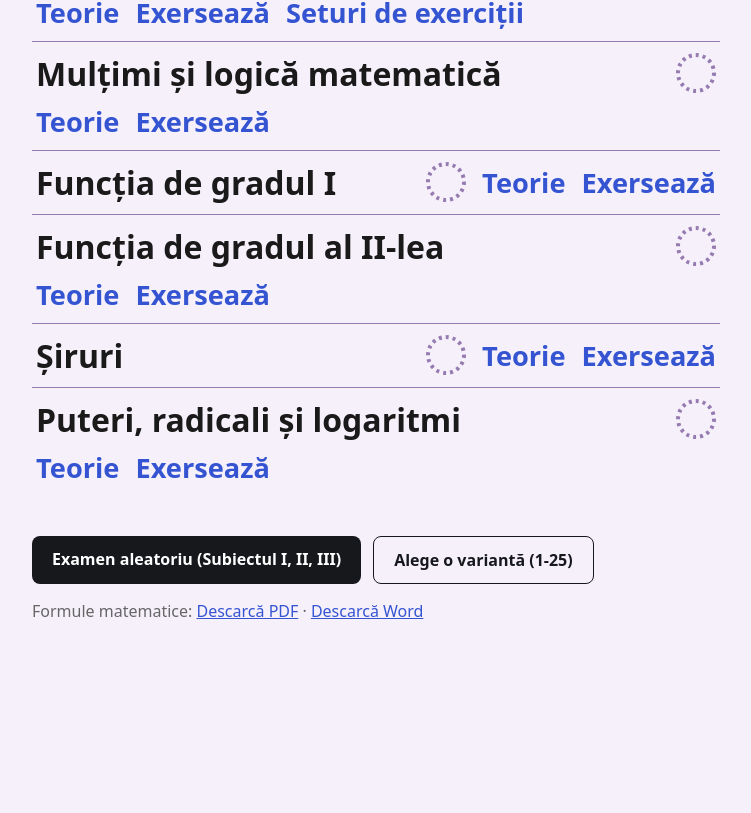
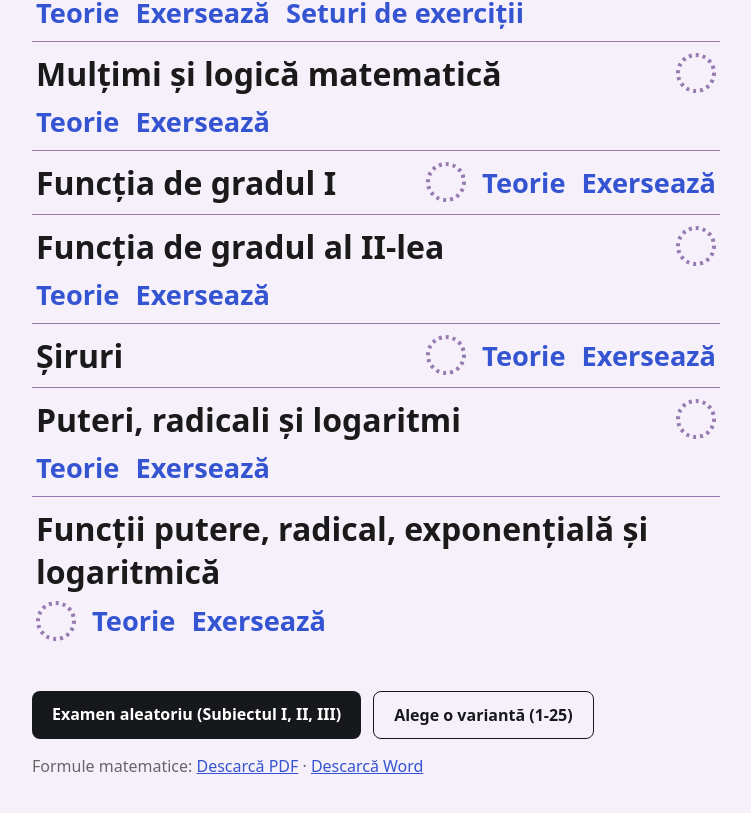
Before and after one commit to iargintaru-del/bacmate, a React (Vite) app: page / in a window 1280 px wide. Shown: the part 1204-2017 px from the top of the page, without its empty margins (264-1015 px from the left). Before the commit the page ends 1906 px from the top, so only its background shows below. Built offline with nearby package versions, Linux system fonts and the light colour scheme.

Commit message:
Add Funcții putere, radical, exponențială și logaritmică chapter (theory + exercises)

```diff
--- a/src/data/index.ts
+++ b/src/data/index.ts
@@ -10,6 +10,7 @@ import { functiaGradul1Exercises } from "./questions/functiaGradul1";
 import { functiaGradul2Exercises } from "./questions/functiaGradul2";
 import { siruriExercises } from "./questions/siruri";
 import { puteriRadicaliLogaritmiExercises } from "./questions/puteriRadicaliLogaritmi";
+import { functiiExponentialeLogaritmiceExercises } from "./questions/functiiExponentialeLogaritmice";
 import { combinatoricaExercises } from "./questions/combinatorica";
 import { combinatoricaSetExercises } from "./questions/combinatoricaSets";
 import { matriceExercises } from "./questions/matrice";
@@ -45,6 +46,7 @@ export const TOPICS: Topic[] = [
   "functia-gradul-2",
   "siruri",
   "puteri-radicali-logaritmi",
+  "functii-exponentiale-logaritmice",
 ];
 
 export const TOPIC_LABELS: Record<Topic, string> = {
@@ -63,6 +65,7 @@ export const TOPIC_LABELS: Record<Topic, string> = {
   "functia-gradul-2": "Funcția de gradul al II-lea",
   siruri: "Șiruri",
   "puteri-radicali-logaritmi": "Puteri, radicali și logaritmi",
+  "functii-exponentiale-logaritmice": "Funcții putere, radical, exponențială și logaritmică",
 };
 
 export const ALL_EXERCISES: Exercise[] = [
@@ -91,6 +94,7 @@ export const ALL_EXERCISES: Exercise[] = [
   ...functiaGradul2Exercises,
   ...siruriExercises,
   ...puteriRadicaliLogaritmiExercises,
+  ...functiiExponentialeLogaritmiceExercises,
 ];
 
 export const ALL_PROBLEMS: Problem[] = [
--- /dev/null
+++ b/src/data/questions/functiiExponentialeLogaritmice.ts
@@ -0,0 +1,102 @@
+import type { Exercise } from "../../types";
+
+export const functiiExponentialeLogaritmiceExercises: Exercise[] = [
+  {
+    id: "fe-1",
+    topic: "functii-exponentiale-logaritmice",
+    type: "input",
+    points: 6,
+    prompt: "Rezolvați ecuația $3^{x-1}=27$ și scrieți valoarea lui $x$.",
+    correctAnswer: "4",
+    explanation: [
+      "Scriem $27$ ca putere a lui $3$: $27=3^3$.",
+      "Ecuația devine $3^{x-1}=3^3$.",
+      "Folosind injectivitatea: $x-1=3 \\Rightarrow x=4$.",
+    ],
+  },
+  {
+    id: "fe-2",
+    topic: "functii-exponentiale-logaritmice",
+    type: "mcq",
+    points: 6,
+    prompt: "Funcția $f(x)=\\left(\\dfrac12\\right)^x$ este:",
+    options: [
+      "strict descrescătoare pe $\\mathbb{R}$",
+      "strict crescătoare pe $\\mathbb{R}$",
+      "constantă",
+      "definită doar pentru $x>0$",
+    ],
+    correctAnswer: "strict descrescătoare pe $\\mathbb{R}$",
+    explanation: [
+      "Baza este $a=\\dfrac12$, cu $0<a<1$.",
+      "Pentru $0<a<1$, funcția exponențială este strict descrescătoare pe $\\mathbb{R}$.",
+    ],
+  },
+  {
+    id: "fe-3",
+    topic: "functii-exponentiale-logaritmice",
+    type: "input",
+    points: 6,
+    prompt: "Rezolvați ecuația $\\log_5(2x-1)=1$ și scrieți valoarea lui $x$.",
+    correctAnswer: "3",
+    explanation: [
+      "Punem condiția $2x-1>0$.",
+      "Scriem ecuația echivalentă: $2x-1=5^1=5$.",
+      "Rezolvăm: $2x=6 \\Rightarrow x=3$, care verifică condiția.",
+    ],
+  },
+  {
+    id: "fe-4",
+    topic: "functii-exponentiale-logaritmice",
+    type: "mcq",
+    points: 6,
+    prompt: "Graficul funcției exponențiale $f(x)=a^x$ (cu $a>0$, $a\\neq1$) trece prin punctul:",
+    options: ["$(0,1)$", "$(1,0)$", "$(0,0)$", "$(1,1)$"],
+    correctAnswer: "$(0,1)$",
+    explanation: [
+      "Pentru orice bază $a>0$, avem $a^0=1$.",
+      "Deci graficul trece prin punctul $(0,1)$.",
+    ],
+  },
+  {
+    id: "fe-5",
+    topic: "functii-exponentiale-logaritmice",
+    type: "input",
+    points: 6,
+    prompt: "Rezolvați ecuația $9^x-4\\cdot3^x+3=0$, notând $t=3^x$; scrieți soluția mai mare pentru $x$.",
+    correctAnswer: "1",
+    explanation: [
+      "Notăm $t=3^x$, $t>0$; cum $9^x=(3^x)^2$, ecuația devine $t^2-4t+3=0$.",
+      "Rezolvăm: $\\Delta=16-12=4$, $t_{1,2}=\\dfrac{4\\pm2}{2}$, deci $t_1=3$ și $t_2=1$.",
+      "Din $3^x=3$ obținem $x=1$; din $3^x=1$ obținem $x=0$.",
+      "Soluția mai mare este $x=1$.",
+    ],
+  },
+  {
+    id: "fe-6",
+    topic: "functii-exponentiale-logaritmice",
+    type: "mcq",
+    points: 6,
+    prompt: "Care dintre funcțiile următoare este inversa funcției $f(x)=2^x$?",
+    options: ["$g(x)=\\log_2 x$", "$g(x)=x^2$", "$g(x)=\\dfrac{1}{2^x}$", "$g(x)=2^{-x}$"],
+    correctAnswer: "$g(x)=\\log_2 x$",
+    explanation: [
+      "Funcția logaritmică în baza $2$ este inversa funcției exponențiale cu aceeași bază.",
+      "Deci inversa lui $f(x)=2^x$ este $g(x)=\\log_2 x$.",
+    ],
+  },
+  {
+    id: "fe-7",
+    topic: "functii-exponentiale-logaritmice",
+    type: "input",
+    points: 6,
+    prompt: "Rezolvați ecuația $\\log_2(x)+\\log_2(x-2)=3$ (cu $x>2$) și scrieți valoarea lui $x$.",
+    correctAnswer: "4",
+    explanation: [
+      "Aplicăm proprietatea $\\log_a m+\\log_a n=\\log_a(mn)$: $\\log_2\\left(x(x-2)\\right)=3$.",
+      "Scriem ecuația echivalentă: $x(x-2)=2^3=8$, adică $x^2-2x-8=0$.",
+      "Rezolvăm: $\\Delta=4+32=36$, $x_{1,2}=\\dfrac{2\\pm6}{2}$, deci $x_1=4$ și $x_2=-2$.",
+      "Cum $x>2$, soluția este $x=4$.",
+    ],
+  },
+];
--- /dev/null
+++ b/src/data/theory/functiiExponentialeLogaritmice.ts
@@ -0,0 +1,88 @@
+import type { TheorySection } from "../../types";
+
+export const functiiExponentialeLogaritmiceTheory: TheorySection = {
+  topic: "functii-exponentiale-logaritmice",
+  title: "Funcții putere, radical, exponențială și logaritmică",
+  concepts: [
+    {
+      heading: "Funcția putere și funcția radical",
+      body: [
+        "Funcția putere este $f:\\mathbb{R}\\to\\mathbb{R}$, $f(x)=x^n$, cu $n\\in\\mathbb{N}$, $n\\ge2$.",
+        "Funcția radical este $f:D\\to\\mathbb{R}$, $f(x)=\\sqrt[n]{x}$, cu $n\\ge2$; domeniul este $D=[0,+\\infty)$ pentru $n$ par și $D=\\mathbb{R}$ pentru $n$ impar.",
+      ],
+    },
+    {
+      heading: "Funcția exponențială",
+      body: [
+        "Funcția exponențială este $f:\\mathbb{R}\\to(0,+\\infty)$, $f(x)=a^x$, cu $a>0$, $a\\neq1$.",
+        "Dacă $a>1$, funcția este strict crescătoare; dacă $0<a<1$, este strict descrescătoare.",
+        "Graficul funcției exponențiale trece prin punctul $(0,1)$, deoarece $a^0=1$.",
+      ],
+    },
+    {
+      heading: "Funcția logaritmică",
+      body: [
+        "Funcția logaritmică este $f:(0,+\\infty)\\to\\mathbb{R}$, $f(x)=\\log_a x$, cu $a>0$, $a\\neq1$.",
+        "Funcția logaritmică este inversa funcției exponențiale cu aceeași bază $a$.",
+        "Graficul funcției logaritmice trece prin punctul $(1,0)$, deoarece $\\log_a 1=0$.",
+      ],
+    },
+    {
+      heading: "Injectivitate, surjectivitate, bijectivitate",
+      body: [
+        "O funcție $f$ este injectivă dacă $f(x_1)=f(x_2) \\Rightarrow x_1=x_2$, pentru orice $x_1,x_2$ din domeniu.",
+        "O funcție $f:A\\to B$ este surjectivă dacă pentru orice $y\\in B$ există $x\\in A$ astfel încât $f(x)=y$.",
+        "O funcție este bijectivă dacă este atât injectivă, cât și surjectivă; o funcție bijectivă este inversabilă.",
+      ],
+    },
+    {
+      heading: "Ecuații exponențiale",
+      body: [
+        "O ecuație exponențială conține necunoscuta la exponent, de exemplu $a^{f(x)}=a^{g(x)}$, cu $a>0$, $a\\neq1$; folosind injectivitatea funcției exponențiale, ecuația este echivalentă cu $f(x)=g(x)$.",
+        "Ecuațiile de tipul $a^{2x}+ba^x+c=0$ se rezolvă prin substituția $t=a^x$, $t>0$, obținând o ecuație de gradul al II-lea în $t$.",
+      ],
+    },
+    {
+      heading: "Ecuații logaritmice",
+      body: [
+        "O ecuație logaritmică conține necunoscuta sub logaritm, de exemplu $\\log_a f(x)=\\log_a g(x)$; folosind injectivitatea funcției logaritmice, ecuația este echivalentă cu $f(x)=g(x)$, cu condiția $f(x)>0$ și $g(x)>0$.",
+        "Este esențial să se verifice condițiile de existență a logaritmilor înainte de a accepta soluțiile.",
+      ],
+    },
+  ],
+  examples: [
+    {
+      statement: "Rezolvați ecuația $2^{x+1}=32$.",
+      steps: [
+        "Scriem $32$ ca putere a lui $2$: $32=2^5$.",
+        "Ecuația devine $2^{x+1}=2^5$.",
+        "Folosind injectivitatea funcției exponențiale: $x+1=5 \\Rightarrow x=4$.",
+      ],
+    },
+    {
+      statement: "Rezolvați ecuația $4^x-5\\cdot2^x+4=0$.",
+      steps: [
+        "Observăm că $4^x=(2^x)^2$, deci notăm $t=2^x$, $t>0$.",
+        "Ecuația devine $t^2-5t+4=0$.",
+        "Rezolvăm: $\\Delta=25-16=9$, $t_{1,2}=\\dfrac{5\\pm3}{2}$, deci $t_1=4$ și $t_2=1$.",
+        "Din $2^x=4=2^2$ obținem $x=2$; din $2^x=1=2^0$ obținem $x=0$.",
+      ],
+    },
+    {
+      statement: "Rezolvați ecuația $\\log_3(x+2)=2$.",
+      steps: [
+        "Punem condiția de existență: $x+2>0 \\Rightarrow x>-2$.",
+        "Scriem ecuația echivalentă: $x+2=3^2$.",
+        "Rezolvăm: $x+2=9 \\Rightarrow x=7$, care verifică $x>-2$.",
+      ],
+    },
+    {
+      statement: "Determinați dacă funcția $f:\\mathbb{R}\\to(0,+\\infty)$, $f(x)=3^x$, este bijectivă.",
+      steps: [
+        "Funcția exponențială $f(x)=3^x$ este strict crescătoare pe $\\mathbb{R}$ (deoarece $3>1$), deci este injectivă.",
+        "Funcția este surjectivă pe $(0,+\\infty)$, deoarece pentru orice $y>0$ există $x=\\log_3 y$ astfel încât $f(x)=y$.",
+        "Fiind injectivă și surjectivă, funcția $f$ este bijectivă.",
+      ],
+    },
+  ],
+};
--- a/src/data/theory/index.ts
+++ b/src/data/theory/index.ts
@@ -14,6 +14,7 @@ import { functiaGradul1Theory } from "./functiaGradul1";
 import { functiaGradul2Theory } from "./functiaGradul2";
 import { siruriTheory } from "./siruri";
 import { puteriRadicaliLogaritmiTheory } from "./puteriRadicaliLogaritmi";
+import { functiiExponentialeLogaritmiceTheory } from "./functiiExponentialeLogaritmice";
 
 export const THEORY: Record<Topic, TheorySection> = {
   "numere-complexe": numereComplexeTheory,
@@ -31,6 +32,7 @@ export const THEORY: Record<Topic, TheorySection> = {
   "functia-gradul-2": functiaGradul2Theory,
   siruri: siruriTheory,
   "puteri-radicali-logaritmi": puteriRadicaliLogaritmiTheory,
+  "functii-exponentiale-logaritmice": functiiExponentialeLogaritmiceTheory,
 };
 
 export function theoryForTopic(topic: Topic): TheorySection | undefined {
--- a/src/types.ts
+++ b/src/types.ts
@@ -17,7 +17,8 @@ export type Topic =
   | "functia-gradul-1"
   | "functia-gradul-2"
   | "siruri"
-  | "puteri-radicali-logaritmi";
+  | "puteri-radicali-logaritmi"
+  | "functii-exponentiale-logaritmice";
 
 export type AnswerType = "mcq" | "input";
 
```
Also changed, not shown: src/data/formulaSheet.ts (+17 -0 lines).
